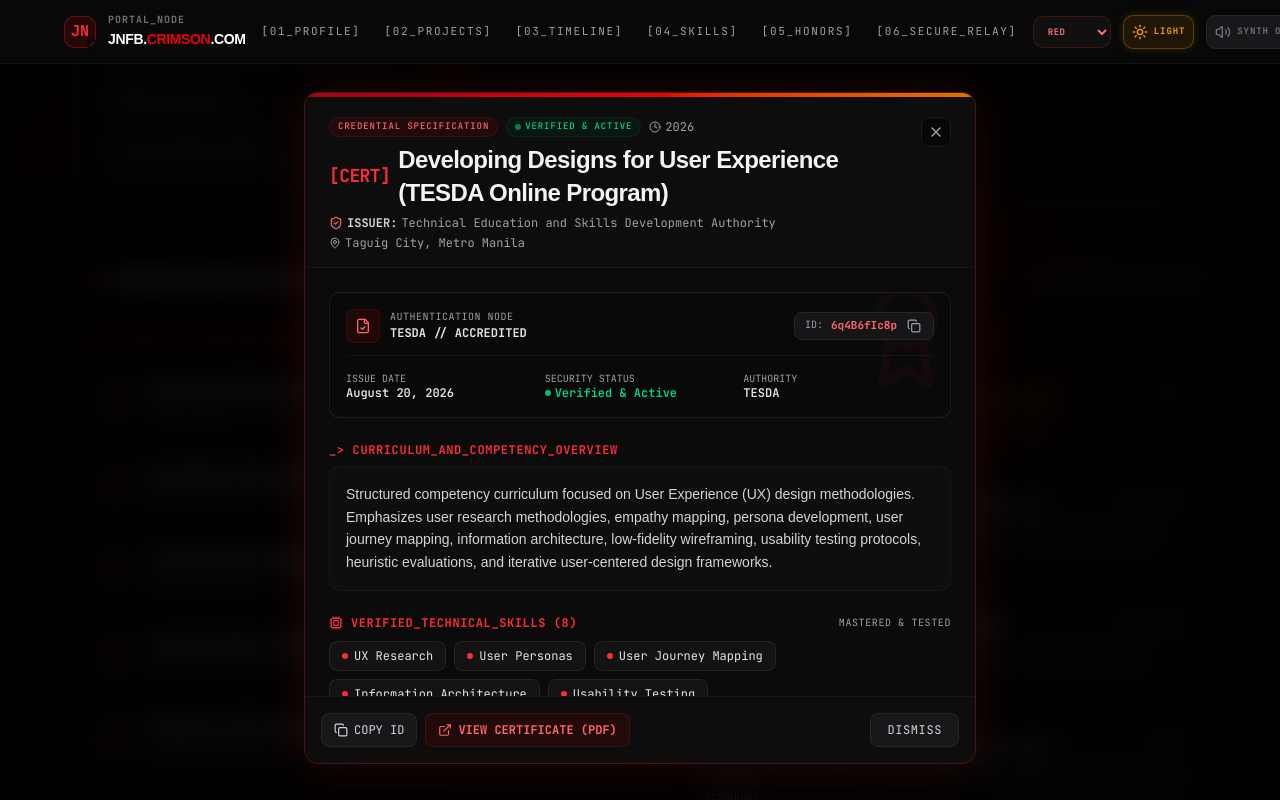
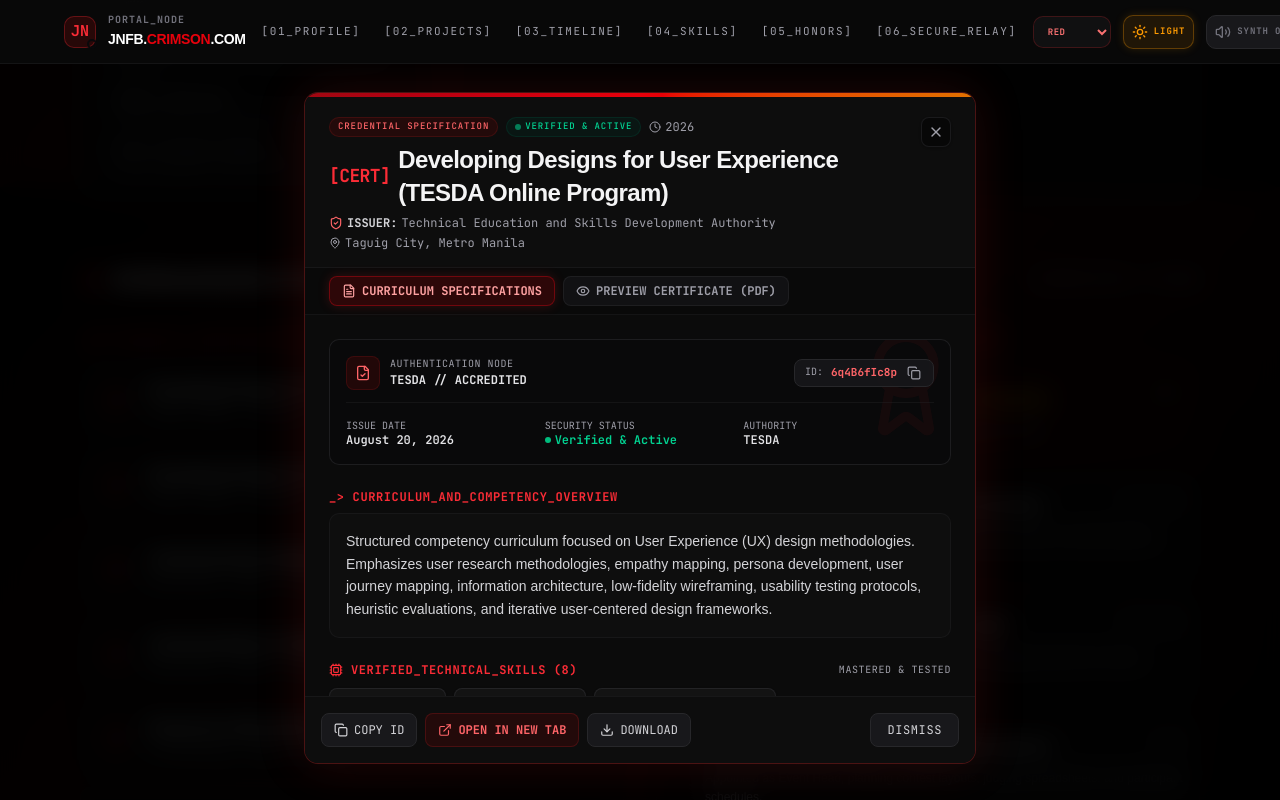
Before and after one commit to crimsonshiii/jnfb-crimson-com-v2-official, a React (Vite) app: page / in a window 1280 px wide. Both pictures are taken after a click on the button 352 px from the left and 5013 px from the top of the page. Shown: the part 4613-5413 px from the top of the page. Built offline with nearby package versions, Linux system fonts and the light colour scheme.

Commit message:
feat(ui): add PDF viewing toggle to certifications modal
Introduce a tab-based view in the certifications modal to support toggling between details and PDF credential documents.

```diff
--- a/src/components/AchievementsAndCertificationsCard.tsx
+++ b/src/components/AchievementsAndCertificationsCard.tsx
@@ -14,7 +14,10 @@
   Clock,
   MapPin,
   Cpu,
-  FileCheck
+  FileCheck,
+  FileText,
+  Eye,
+  Download
 } from 'lucide-react';
 import { motion, AnimatePresence } from 'motion/react';
 import { jnfbCertifications, jnfbAchievements, Certification } from '../data';
@@ -23,6 +26,7 @@
 export default function AchievementsAndCertificationsCard() {
   const [selectedCert, setSelectedCert] = useState<Certification | null>(null);
   const [copiedId, setCopiedId] = useState(false);
+  const [modalTab, setModalTab] = useState<'details' | 'pdf'>('details');
 
   // Sound generator
   const playLocalBeep = (freq = 520, type: OscillatorType = 'sine', duration = 0.06) => {
@@ -51,12 +55,14 @@
     playLocalBeep(560, 'sine', 0.07);
     setSelectedCert(cert);
     setCopiedId(false);
+    setModalTab('details');
   };
 
   const handleCloseModal = () => {
     playLocalBeep(420, 'sine', 0.06);
     setSelectedCert(null);
     setCopiedId(false);
+    setModalTab('details');
   };
 
   const handleCopyId = (e: React.MouseEvent, idText?: string) => {
@@ -283,9 +289,64 @@
                 </button>
               </div>
 
+              {/* View mode toggle tabs (if PDF is available) */}
+              {selectedCert.credentialUrl && selectedCert.credentialUrl.toLowerCase().endsWith('.pdf') && (
+                <div className="px-6 py-2 bg-[#090909] border-b border-zinc-800/40 flex items-center gap-2 relative z-10">
+                  <button
+                    onClick={() => {
+                      playLocalBeep(520, 'sine', 0.05);
+                      setModalTab('details');
+                    }}
+                    className={`px-3 py-1.5 rounded-md font-mono text-xs font-bold flex items-center gap-1.5 transition-all cursor-pointer ${
+                      modalTab === 'details'
+                        ? 'bg-red-950/60 border border-red-800/60 text-red-300 shadow-[0_0_12px_rgba(220,38,38,0.2)]'
+                        : 'bg-zinc-900/60 border border-zinc-800/60 text-zinc-400 hover:text-zinc-200 hover:bg-zinc-800/60'
+                    }`}
+                  >
+                    <FileText className="w-3.5 h-3.5" />
+                    <span>CURRICULUM SPECIFICATIONS</span>
+                  </button>
+
+                  <button
+                    onClick={() => {
+                      playLocalBeep(640, 'sine', 0.05);
+                      setModalTab('pdf');
+                    }}
+                    className={`px-3 py-1.5 rounded-md font-mono text-xs font-bold flex items-center gap-1.5 transition-all cursor-pointer ${
+                      modalTab === 'pdf'
+                        ? 'bg-red-950/60 border border-red-800/60 text-red-300 shadow-[0_0_12px_rgba(220,38,38,0.2)]'
+                        : 'bg-zinc-900/60 border border-zinc-800/60 text-zinc-400 hover:text-zinc-200 hover:bg-zinc-800/60'
+                    }`}
+                  >
+                    <Eye className="w-3.5 h-3.5" />
+                    <span>PREVIEW CERTIFICATE (PDF)</span>
+                  </button>
+                </div>
+              )}
+
               {/* Scrollable Modal Content */}
               <div className="p-6 overflow-y-auto space-y-6 flex-1 text-zinc-300 text-sm">
 
+                {modalTab === 'pdf' && selectedCert.credentialUrl ? (
+                  <div className="space-y-3">
+                    <div className="flex items-center justify-between text-xs font-mono text-zinc-400">
+                      <span className="flex items-center gap-1.5 text-red-400 font-bold">
+                        <FileCheck className="w-3.5 h-3.5" />
+                        INTERACTIVE_DOCUMENT_PREVIEW
+                      </span>
+                      <span>100% VERIFIED AUTHENTIC</span>
+                    </div>
+
+                    <div className="relative w-full rounded-lg overflow-hidden border border-zinc-800/80 bg-[#080808] shadow-inner">
+                      <iframe
+                        src={encodeURI(selectedCert.credentialUrl)}
+                        title={selectedCert.title}
+                        className="w-full h-[460px] sm:h-[500px] border-0"
+                      />
+                    </div>
+                  </div>
+                ) : (
+                  <>
                     {/* Tactical Certificate Verification Banner Card */}
                     <div className="p-4 bg-zinc-950/80 border border-zinc-800/70 rounded-lg space-y-3 relative overflow-hidden">
                       <div className="absolute top-0 right-0 transform translate-x-3 -translate-y-3 opacity-5 pointer-events-none text-red-500">
@@ -403,6 +464,8 @@
                         </div>
                       </div>
                     )}
+                  </>
+                )}
 
               </div>
 
@@ -437,7 +500,19 @@
                       className="px-3 py-2 rounded-md bg-red-950/40 border border-red-900/40 hover:bg-red-900/40 hover:border-red-700/50 text-red-400 hover:text-red-300 font-mono text-xs font-bold flex items-center gap-1.5 transition-all"
                     >
                       <ExternalLink className="w-3.5 h-3.5" />
-                      {selectedCert.credentialUrl.toLowerCase().endsWith('.pdf') ? 'VIEW CERTIFICATE (PDF)' : 'VERIFY CREDENTIAL'}
+                      {selectedCert.credentialUrl.toLowerCase().endsWith('.pdf') ? 'OPEN IN NEW TAB' : 'VERIFY CREDENTIAL'}
+                    </a>
+                  )}
+
+                  {selectedCert.credentialUrl && selectedCert.credentialUrl.toLowerCase().endsWith('.pdf') && (
+                    <a
+                      href={encodeURI(selectedCert.credentialUrl)}
+                      download
+                      onClick={() => playLocalBeep(700, 'sine', 0.08)}
+                      className="px-3 py-2 rounded-md bg-zinc-900 border border-zinc-800 hover:border-zinc-700 text-zinc-300 hover:text-white font-mono text-xs flex items-center gap-1.5 transition-all"
+                    >
+                      <Download className="w-3.5 h-3.5" />
+                      <span>DOWNLOAD</span>
                     </a>
                   )}
                 </div>
```
Lines whose indentation alone changed are shown as unchanged.
